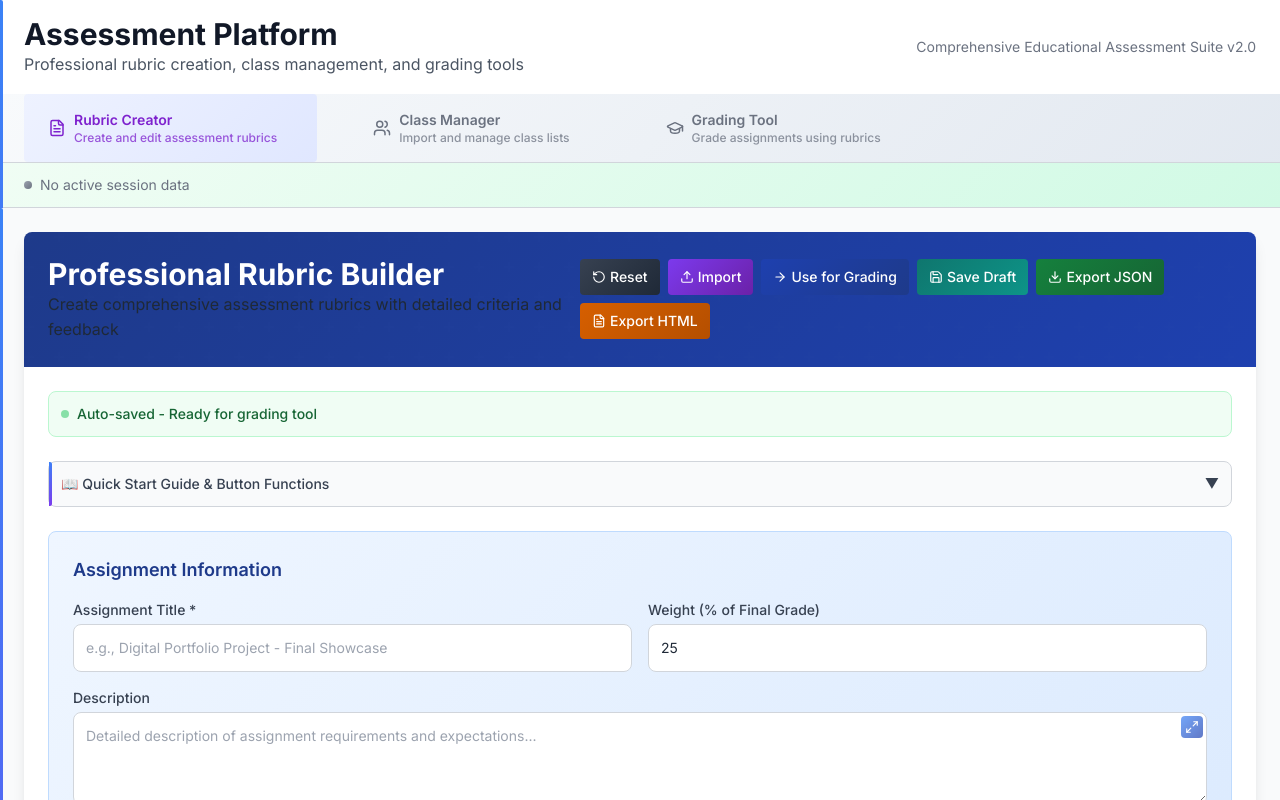
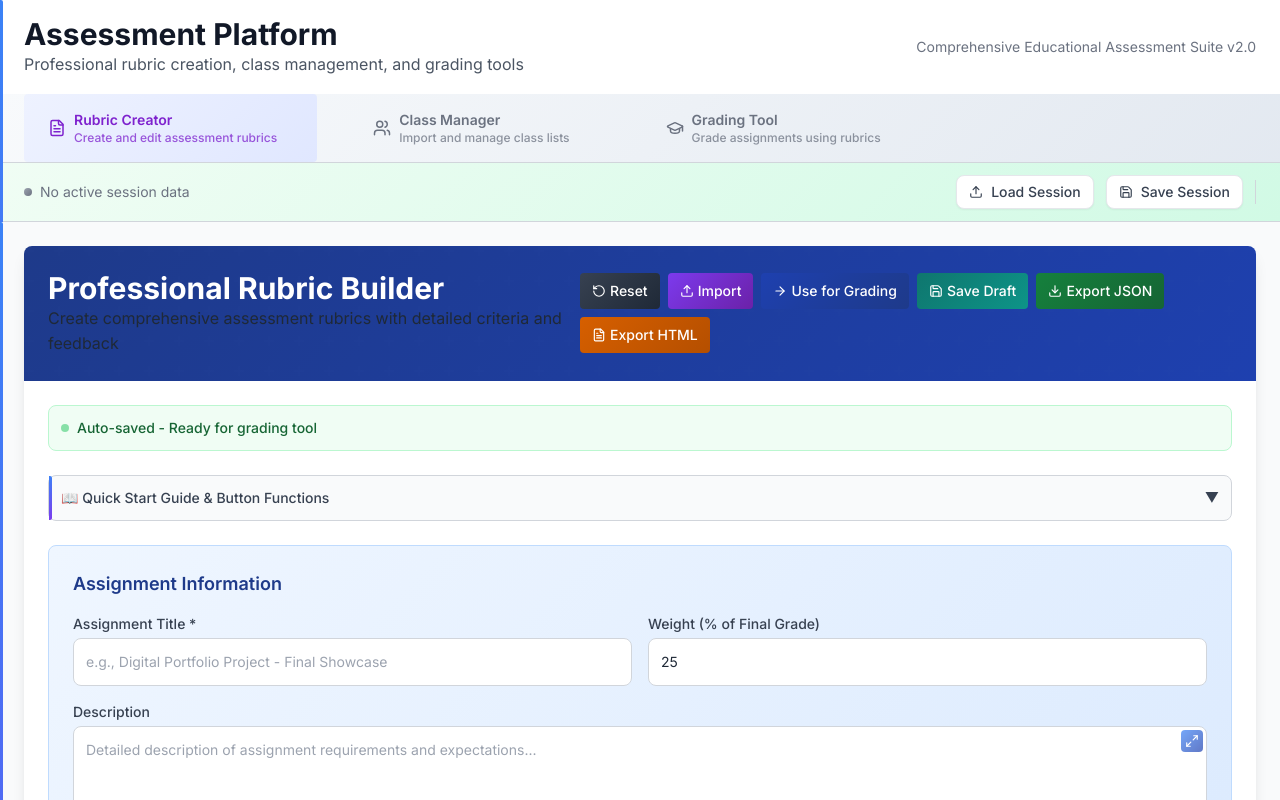
Before and after one commit to dshepstone/rubric-creator-tool, a React (Create React App) app: page / in a window 1280 px wide. Shown: the top 800 px of the page. Built offline with nearby package versions, Linux system fonts and the light colour scheme.

Commit message:
WIP: student-list-integration work-in-progress

```diff
--- a/src/components/SharedContext.js
+++ b/src/components/SharedContext.js
@@ -417,6 +417,55 @@ export const AssessmentProvider = ({ children }) => {
         });
     }, []);
 
+    // NEW: Export Session Function
+    const exportSession = useCallback(() => {
+        const sessionData = {
+            sharedRubric,
+            classList,
+            drafts,
+            finalGrades,
+            activeTab,
+            currentStudent,
+            gradingSession,
+            sharedCourseDetails,
+        };
+        const dataStr = JSON.stringify(sessionData, null, 2);
+        const dataBlob = new Blob([dataStr], { type: 'application/json' });
+        const url = URL.createObjectURL(dataBlob);
+        const link = document.createElement('a');
+        link.href = url;
+        const timestamp = new Date().toISOString().replace(/:/g, '-').slice(0, 19);
+        link.download = `grading-session-${timestamp}.json`;
+        document.body.appendChild(link);
+        link.click();
+        document.body.removeChild(link);
+        URL.revokeObjectURL(url);
+    }, [sharedRubric, classList, drafts, finalGrades, activeTab, currentStudent, gradingSession, sharedCourseDetails]);
+
+    // NEW: Import Session Function
+    const importSession = useCallback((jsonContent) => {
+        try {
+            const sessionData = JSON.parse(jsonContent);
+            if (sessionData && typeof sessionData === 'object') {
+                setSharedRubric(sessionData.sharedRubric || null);
+                setClassList(sessionData.classList || null);
+                setDrafts(sessionData.drafts || {});
+                setFinalGrades(sessionData.finalGrades || {});
+                setActiveTab(sessionData.activeTab || 'rubric-creator');
+                setCurrentStudent(sessionData.currentStudent || null);
+                setGradingSession(sessionData.gradingSession || { active: false });
+                setSharedCourseDetails(sessionData.sharedCourseDetails || null);
+                alert('Session loaded successfully!');
+            } else {
+                throw new Error('Invalid file format.');
+            }
+        } catch (error) {
+            console.error("Failed to import session:", error);
+            alert("Error: Could not load the session file. Please ensure it's a valid session file.");
+        }
+    }, [/* All setter functions are dependencies */ setSharedRubric, setClassList, setDrafts, setFinalGrades, setActiveTab, setCurrentStudent, setGradingSession, setSharedCourseDetails]);
+
+
     // Finalize a draft grade
     const finalizeGrade = useCallback((studentId) => {
         const draftData = drafts[studentId];
@@ -531,6 +580,10 @@ export const AssessmentProvider = ({ children }) => {
         clearRubricFormData,
         clearAllData,
 
+        // NEW: Session management
+        exportSession,
+        importSession,
+
         // Legacy compatibility
         persistentFormData,
         updatePersistentFormData
--- a/src/components/TabNavigation.js
+++ b/src/components/TabNavigation.js
@@ -1,8 +1,8 @@
-import React from 'react';
+import React, { useRef } from 'react';
 import { useAssessment } from './SharedContext';
 import {
     FileText, GraduationCap, Users, ArrowRight, Database,
-    PlayCircle, Clock, CheckCircle, AlertTriangle
+    PlayCircle, Clock, CheckCircle, AlertTriangle, Save, Upload
 } from 'lucide-react';
 
 const TabNavigation = () => {
@@ -13,8 +13,26 @@ const TabNavigation = () => {
         persistentFormData,
         classList,
         gradingSession,
-        initializeGradingSession
+        initializeGradingSession,
+        exportSession,
+        importSession,
     } = useAssessment();
+
+    const importSessionInputRef = useRef(null);
+
+    const handleSessionImport = (event) => {
+        const file = event.target.files[0];
+        if (!file) return;
+
+        const reader = new FileReader();
+        reader.onload = (e) => {
+            const content = e.target.result;
+            importSession(content);
+        };
+        reader.readAsText(file);
+        event.target.value = ''; // Reset input to allow re-uploading the same file
+    };
+
 
     const tabs = [
         {
@@ -58,7 +76,6 @@ const TabNavigation = () => {
     const getGradingProgress = () => {
         if (!classList || !classList.gradingProgress) return { completed: 0, total: 0, percentage: 0 };
 
-        // FIX: Changed filter to check for any status that starts with 'completed'
         const completed = classList.gradingProgress.filter(p => p.status?.startsWith('completed')).length;
         const total = classList.students.length;
         const percentage = total > 0 ? Math.round((completed / total) * 100) : 0;
@@ -194,6 +211,31 @@ const TabNavigation = () => {
 
                         {/* Quick Action Buttons */}
                         <div className="flex items-center gap-3">
+                            {/* NEW: Session Management Buttons */}
+                            <button
+                                onClick={() => importSessionInputRef.current?.click()}
+                                className="flex items-center gap-2 text-gray-700 hover:text-gray-800 text-sm font-medium bg-white px-3 py-1.5 rounded-lg border border-gray-200 hover:border-gray-300 transition-all duration-200 shadow-sm hover:shadow"
+                            >
+                                <Upload size={14} />
+                                Load Session
+                            </button>
+                            <input
+                                type="file"
+                                ref={importSessionInputRef}
+                                onChange={handleSessionImport}
+                                accept=".json"
+                                className="hidden"
+                            />
+                            <button
+                                onClick={exportSession}
+                                className="flex items-center gap-2 text-gray-700 hover:text-gray-800 text-sm font-medium bg-white px-3 py-1.5 rounded-lg border border-gray-200 hover:border-gray-300 transition-all duration-200 shadow-sm hover:shadow"
+                            >
+                                <Save size={14} />
+                                Save Session
+                            </button>
+                            <div className="w-px h-6 bg-gray-300"></div>
+
+
                             {/* Workflow indicators and quick actions */}
                             {!hasRubricData && activeTab !== 'rubric-creator' && (
                                 <div className="flex items-center gap-2 text-yellow-700 bg-yellow-50 px-3 py-1.5 rounded-lg border border-yellow-200">
```
